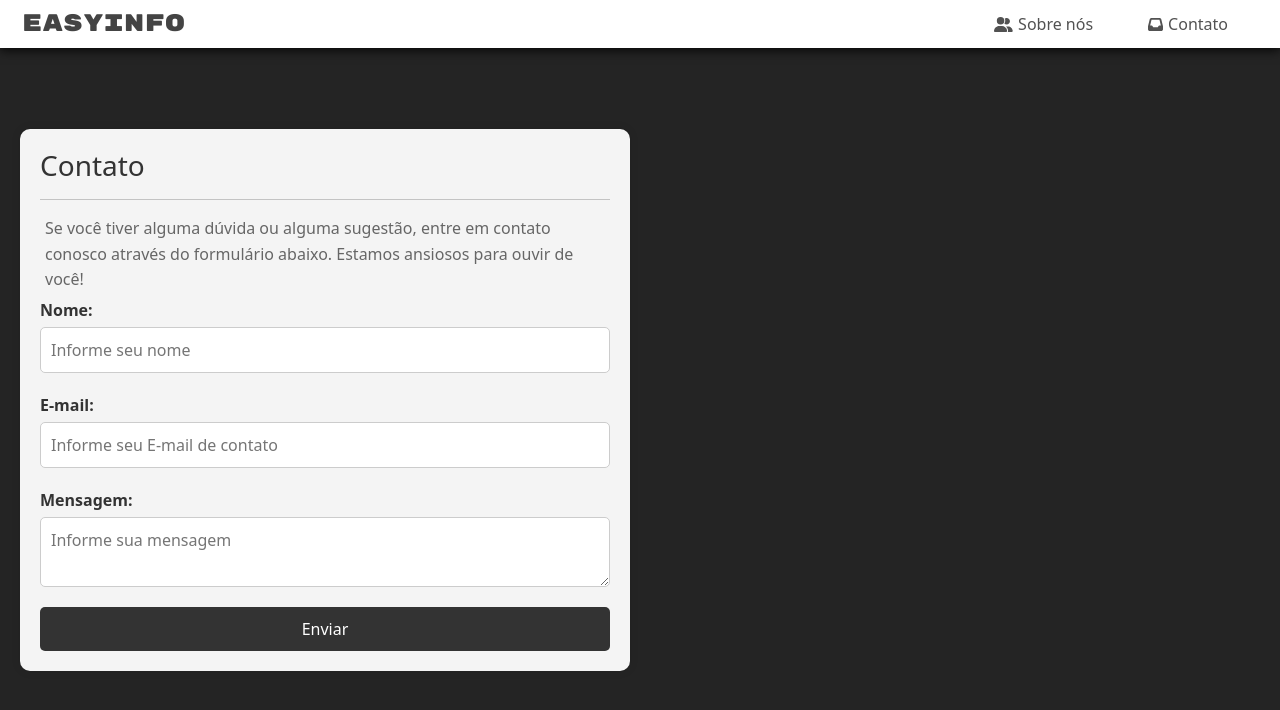
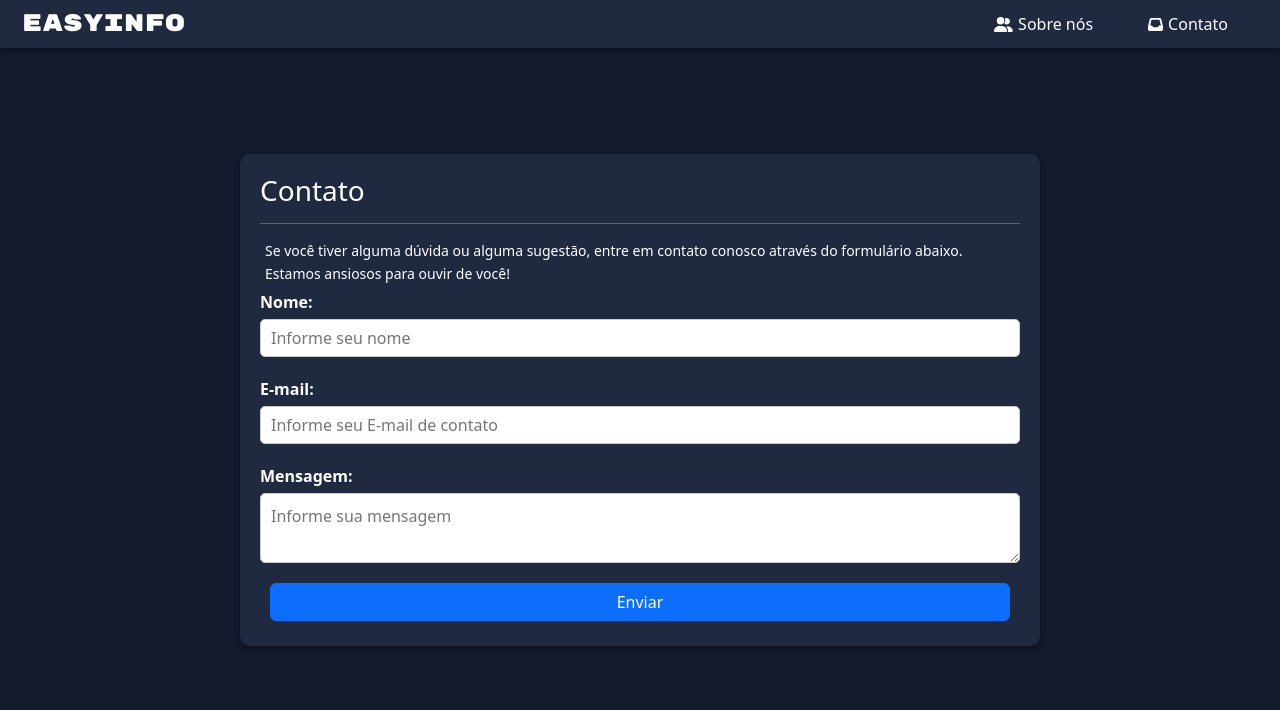
Before and after one commit to TurkFlame/dashboardIBGE, a React (Vite) app: page /contato in a window 1280 px wide. Shown: the top 710 px of the page. Built offline with nearby package versions, Linux system fonts and the light colour scheme.

Commit message:
feat: melhoria do css

```diff
--- a/src/index.css
+++ b/src/index.css
@@ -1,6 +1,14 @@
 * {
   padding: 0;
   margin: 0;
+}
+
+:root {
+  --color-background: #141b2d;
+  --color-card: #1f2940;
+  --color-text: #fff;
+  --color-text-gray: #d8d8d8;
+  --box-shadow: rgba(0, 0, 0, 0.16) 0px 3px 6px, rgba(0, 0, 0, 0.23) 0px 3px 6px;
 }
 
 html,
@@ -9,13 +17,14 @@ body {
   margin: 0;
   display: flex;
   flex-direction: column;
-  background-color: #242424;
+  background-color: var(-color-background);
 }
 
 #root {
   flex: 1;
   display: flex;
   flex-direction: column;
+  background-color: var(--color-background);
 }
 
 a {
@@ -33,39 +42,15 @@ h1 {
   line-height: 1.1;
 }
 
-button {
-  border-radius: 8px;
-  border: 1px solid transparent;
-  padding: 0.6em 1.2em;
-  font-size: 1em;
-  font-weight: 500;
-  font-family: inherit;
-  background-color: #1a1a1a;
-  cursor: pointer;
-  transition: border-color 0.25s;
-}
-
-button:hover {
-  border-color: #646cff;
-}
-
-button:focus,
-button:focus-visible {
-  outline: 4px auto -webkit-focus-ring-color;
-}
 
 @media (prefers-color-scheme: light) {
   :root {
     color: #213547;
-    background-color: #ffffff;
+    background-color: var(--color-background);
   }
 
   a:hover {
     color: #747bff;
-  }
-
-  button {
-    background-color: #f9f9f9;
   }
 }
 
@@ -83,10 +68,10 @@ button:focus-visible {
   width: 500px;
   padding: 10px;
   border-radius: 8px;
-  box-shadow: 0 2px 5px rgba(0, 0, 0, 0.15);
-  background-color: #ececec;
+  box-shadow: var(--box-shadow);
+  background-color: var(--color-card);
   margin: 10px auto;
-  color: #000;
+  color: var(--color-text);
   text-align: center;
 }
 
@@ -94,10 +79,10 @@ button:focus-visible {
   width: 200px;
   padding: 10px;
   border-radius: 8px;
-  box-shadow: 0 2px 5px rgba(0, 0, 0, 0.15);
-  background-color: #ececec;
+  box-shadow: var(--box-shadow);
+  background-color: var(--color-card);
   margin: 10px auto;
-  color: #000;
+  color: var(--color-text);
   text-align: center;
 }
 
@@ -105,10 +90,10 @@ button:focus-visible {
   width: 500px;
   padding: 10px;
   border-radius: 8px;
-  box-shadow: 0 2px 5px rgba(0, 0, 0, 0.15);
-  background-color: #ececec;
+  box-shadow: var(--box-shadow);
+  background-color: var(--color-card);
   margin: 10px auto;
-  color: #000;
+  color: var(--color-text);
   text-align: center;
 }
 
@@ -139,10 +124,9 @@ button:focus-visible {
 .sector-info h2,
 p {
   margin: 5px;
-}
-
-.sector-info p {
-  font-size: 10px;
+  font-size: 14px;
+  line-height: 1.6;
+  color: var(--color-text);
 }
 
 .row {
@@ -169,8 +153,8 @@ p {
   padding: 10px;
   text-align: center;
   border-radius: 8px;
-  box-shadow: 0 2px 5px rgba(0, 0, 0, 0.15);
-  background-color: #ececec;
+  box-shadow: var(--box-shadow);
+  background-color: var(--color-card);
   margin: 10px;
 }
 
@@ -183,15 +167,15 @@ th,
 td {
   border: 1px solid #ddd;
   padding: 8px;
-  color: #000;
+  color: var(--color-text);
 }
 
 th {
-  background-color: #f2f2f2;
+  background-color: var(--color-card);
 }
 
 caption {
-  color: #000;
+  color: var(--color-text);
   margin: 20px 0;
   font-size: large;
 }
@@ -206,7 +190,7 @@ caption {
 
 /* Barra de navegação */
 .my-navbar {
-  background-color: #ffffff;
+  background-color: var(--color-card);
   position: fixed;
   top: 0;
   width: 100%;
@@ -216,12 +200,13 @@ caption {
   align-items: center;
   z-index: 1000;
   padding: 2px;
-  box-shadow: 0 2px 10px rgba(0, 0, 0, 0.9);
+  color: var(--color-text);
+  box-shadow: var(--box-shadow);
 }
 
 .my-navbar-logo {
   justify-self: center;
-  color: rgb(68, 68, 68);
+  color: var(--color-text);
   text-decoration: none;
   margin-left: 20px;
   transition: ease-in-out 0.1s;
@@ -234,8 +219,8 @@ caption {
   font-size: 150%;
 }
 
-.my-navbar-logo:hover{
-  color: #000000;
+.my-navbar-logo:hover {
+  color: var(--color-text-gray);
   transform: translateX(50%);
 }
 
@@ -246,7 +231,7 @@ caption {
 
 .my-navbar-link {
   margin-right: 50px;
-  color: rgb(82, 82, 82) !important;
+  color: var(--color-text);
   text-decoration: none;
   font-size: 16px;
   position: relative;
@@ -257,8 +242,8 @@ caption {
 }
 
 .my-navbar-link:hover {
-  color: #000000 !important;
-  transform: scale(1.5) !important;
+  color: var(--color-text-gray) !important;
+  transform: scale(1.5);
 }
 
 .icon-navbar {
@@ -272,10 +257,10 @@ caption {
   padding: 10px;
   text-align: center;
   border-radius: 8px;
-  box-shadow: 0 2px 5px rgba(0, 0, 0, 0.15);
-  background-color: #ececec;
+  box-shadow: var(--box-shadow);
+  background-color: var(--color-card);
   margin: 10px auto;
-  color: #000;
+  color: var(--color-text);
 }
 
 .card-top h2 {
@@ -291,6 +276,7 @@ caption {
   grid-template-columns: repeat(3, auto);
   gap: 20px;
   width: 100%;
+  background-color: var(--color-background);
 }
 
 .grid-item {
@@ -299,15 +285,17 @@ caption {
   flex-direction: column;
   align-items: center;
   padding: 10px;
-  background-color: #1a1a1a;
+  background-color: var(--color-card);
   border-radius: 8px;
   transition: background-color 0.3s ease;
-  filter: grayscale(1);
-  box-shadow: 3px 5px 4px rgba(0, 0, 0, 0.8);
+  box-shadow: var(--box-shadow);
 }
 
-.grid-item:hover {
-  background-color: #686464;
+.grid-item img {
+  filter: grayscale(1);
+}
+
+.grid-item img:hover {
   filter: grayscale(0);
 }
 
@@ -319,11 +307,11 @@ caption {
 
 .title {
   margin: 5px 0 0 3px;
-  color: white;
+  color: var(--color-text);
   cursor: pointer;
 }
 
-.link-invisivel > .title {
+.link-invisivel>.title {
   top: 0%;
   position: absolute;
   display: flex;
@@ -337,10 +325,10 @@ caption {
   width: 500px;
   padding: 10px;
   border-radius: 8px;
-  box-shadow: 0 2px 5px rgba(0, 0, 0, 0.15);
-  background-color: #ececec;
+  box-shadow: var(--box-shadow);
+  background-color: var(--color-card);
   margin: 10px auto;
-  color: #000;
+  color: var(--color-text);
   text-align: center;
 }
 
@@ -348,19 +336,9 @@ caption {
   padding: 20px;
 }
 
-.card-line-name button {
-  background-color: #ececec;
-  padding: 5px;
-  border: 1px solid #000;
-  margin: 10px;
-}
-
-.card-line-name button:hover {
-  background-color: #ccc;
-}
 
 .card-line-name caption {
-  color: #000;
+  color: var(--color-text);
   margin: 20px 0;
   font-size: large;
   text-align: center;
@@ -372,7 +350,7 @@ img {
 
 /* Sobre Nos */
 .main-content {
-  color: #333;
+  color: var(--color-text);
   display: grid;
   place-items: center;
   grid-template-columns: repeat(2, 1fr);
@@ -382,10 +360,10 @@ img {
 }
 
 .sobre-nos-container {
-  background-color: #f4f4f4;
+  background-color: var(--color-card);
   padding: 20px;
   border-radius: 10px;
-  box-shadow: 0 0 10px rgba(0, 0, 0, 0.1);
+  box-shadow: var(--box-shadow);
   max-width: 800px;
   width: 100%;
 }
@@ -395,11 +373,6 @@ img {
   color: #333;
 }
 
-.sobre-nos-container p {
-  color: #666;
-  line-height: 1.6;
-}
-
 .sobre-nos-container ul {
   list-style-type: disc;
   padding-left: 20px;
@@ -407,16 +380,17 @@ img {
 
 .sobre-nos-container li {
   margin-bottom: 5px;
-  color: #666;
+  font-size: 14px;
+  color: var(--color-text);
   line-height: 1.6;
 }
 
 /* Página contato */
 .contato-container {
-  background: #f4f4f4;
+  background: var(--color-card);
   padding: 20px;
   border-radius: 10px;
-  box-shadow: 0 0 10px rgba(0, 0, 0, 0.1);
+  box-shadow: var(--box-shadow);
   max-width: 800px;
   width: 100%;
 }
@@ -424,11 +398,6 @@ img {
 .contato-container h1,
 .contato-container h2 {
   color: #333;
-}
-
-.contato-container p {
-  color: #666;
-  line-height: 1.6;
 }
 
 .contato-container form {
@@ -450,16 +419,31 @@ img {
   width: 100%;
 }
 
-.contato-container button {
-  padding: 10px 20px;
-  background-color: #333;
-  color: white;
-  border: none;
-  border-radius: 5px;
-  cursor: pointer;
-  transition: background-color 0.3s;
+
+h5 {
+  font-size: 20px;
 }
 
-.contato-container button:hover {
-  background-color: #555;
+table,
+th,
+td {
+  border: 1px solid var(--color-background);
 }
+
+input {
+  border-radius: 8px;
+  height: 38px;
+  padding: 2px;
+  border: 1px solid var(--color-background);
+}
+
+button, select {
+  border-radius: 8px;
+  margin: 0 10px;
+  margin-bottom: 5px;
+}
+
+.content-center{
+  display: flex;
+  justify-content: center;
+}
--- a/src/pages/contato.tsx
+++ b/src/pages/contato.tsx
@@ -3,7 +3,7 @@ import '@/index.css';
 
 const Contato: React.FC = () => {
   return (
-      <div className="main-content">
+      <div className="main-content content-center">
         <div className="contato-container">
           <h3>Contato</h3>
           <hr></hr>
@@ -21,7 +21,7 @@ const Contato: React.FC = () => {
             <label htmlFor="mensagem">Mensagem:</label>
             <textarea id="mensagem" name="mensagem" placeholder='Informe sua mensagem'  required></textarea>
 
-            <button type="submit">Enviar</button>
+            <button className="btn btn-primary" type="submit">Enviar</button>
           </form>
         </div>
       </div>
--- a/src/pages/pageName.tsx
+++ b/src/pages/pageName.tsx
@@ -101,6 +101,7 @@ function PageName() {
       }
 
       const lineCtx = document.getElementById("lineChart") as HTMLCanvasElement;
+
       lineChartRef.current = new Chart(lineCtx, {
         type: "line",
         data: {
@@ -117,12 +118,35 @@ function PageName() {
         },
         options: {
           scales: {
+            x: {
+              beginAtZero: true,
+              grid: {
+                color: 'rgba(255, 255, 255, 0.2)'
+              },
+              ticks: {
+                color: 'white'
+              }
+            },
             y: {
               beginAtZero: true,
+              grid: {
+                color: 'rgba(255, 255, 255, 0.2)'
+              },
+              ticks: {
+                color: 'white'
+              }
             },
           },
-        },
+          plugins: {
+            legend: {
+              labels: {
+                color: 'white'
+              }
+            }
+          }
+        }
       });
+
     }
   }, [nameData]);
 
@@ -162,8 +186,24 @@ function PageName() {
           scales: {
             r: {
               beginAtZero: true,
+              grid: {
+                color: 'rgba(255, 255, 255, 0.2)'
+              },
+              angleLines: {
+                color: 'rgba(255, 255, 255, 0.2)'
+              },
+              pointLabels: {
+                color: 'white'
+              }
             },
           },
+          plugins: {
+            legend: {
+              labels: {
+                color: '#fff'
+              }
+            }
+          }
         },
       });
     }
@@ -235,7 +275,7 @@ function PageName() {
               </table>
               <label>Insira um nome:</label>
               <input type="text" id="name-input" />
-              <button
+              <button className="btn btn-primary"
                 onClick={() =>
                   fetchNameFrequency(
                     (document.getElementById("name-input") as HTMLInputElement)
--- a/src/pages/pageSearch.tsx
+++ b/src/pages/pageSearch.tsx
@@ -70,8 +70,30 @@ export default function PageSearch() {
       },
       options: {
         scales: {
+          x: {
+            beginAtZero: true,
+            grid: {
+              color: 'rgba(255, 255, 255, 0.2)'
+            },
+            ticks: {
+              color: 'white'
+            }
+          },
           y: {
-            beginAtZero: true
+            beginAtZero: true,
+            grid: {
+              color: 'rgba(255, 255, 255, 0.2)'
+            },
+            ticks: {
+              color: 'white'
+            }
+          },
+        },
+        plugins: {
+          legend: {
+            labels: {
+              color: 'white'
+            }
           }
         }
       }
```
Also changed, not shown: src/pages/economy.tsx (+47 -3 lines).
